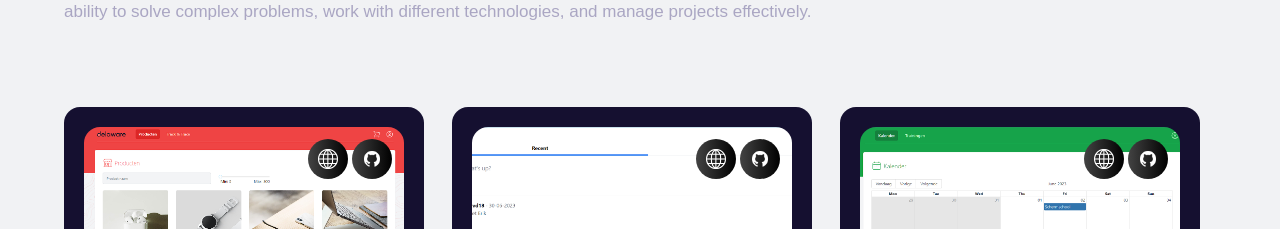
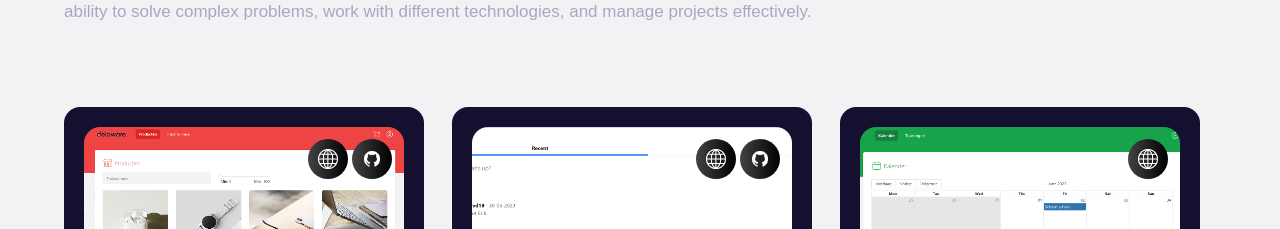
Before and after one commit to jaspervd18/portfolio, a React (Vite) app: page / in a window 1280 px wide. Shown: the part 3240-3469 px from the top of the page. Built offline with nearby package versions, Linux system fonts and the light colour scheme; a web font is replaced by a local one.

Commit message:
show links only if there are any

```diff
--- a/src/components/Works.jsx
+++ b/src/components/Works.jsx
@@ -43,7 +43,7 @@ const ProjectCard = ({
                 className="w-1/2 h-1/2 object-contain"
               />
             </div>
-            <div
+            {source_code_link && <div
               onClick={() => window.open(source_code_link, "_blank")}
               className="black-gradient w-10 h-10 flex justify-center items-center rounded-full cursor-pointer"
             >
@@ -52,7 +52,7 @@ const ProjectCard = ({
                 alt={github}
                 className="w-1/2 h-1/2 object-contain"
               />
-            </div>
+            </div>}
           </div>
         </div>
 
```
